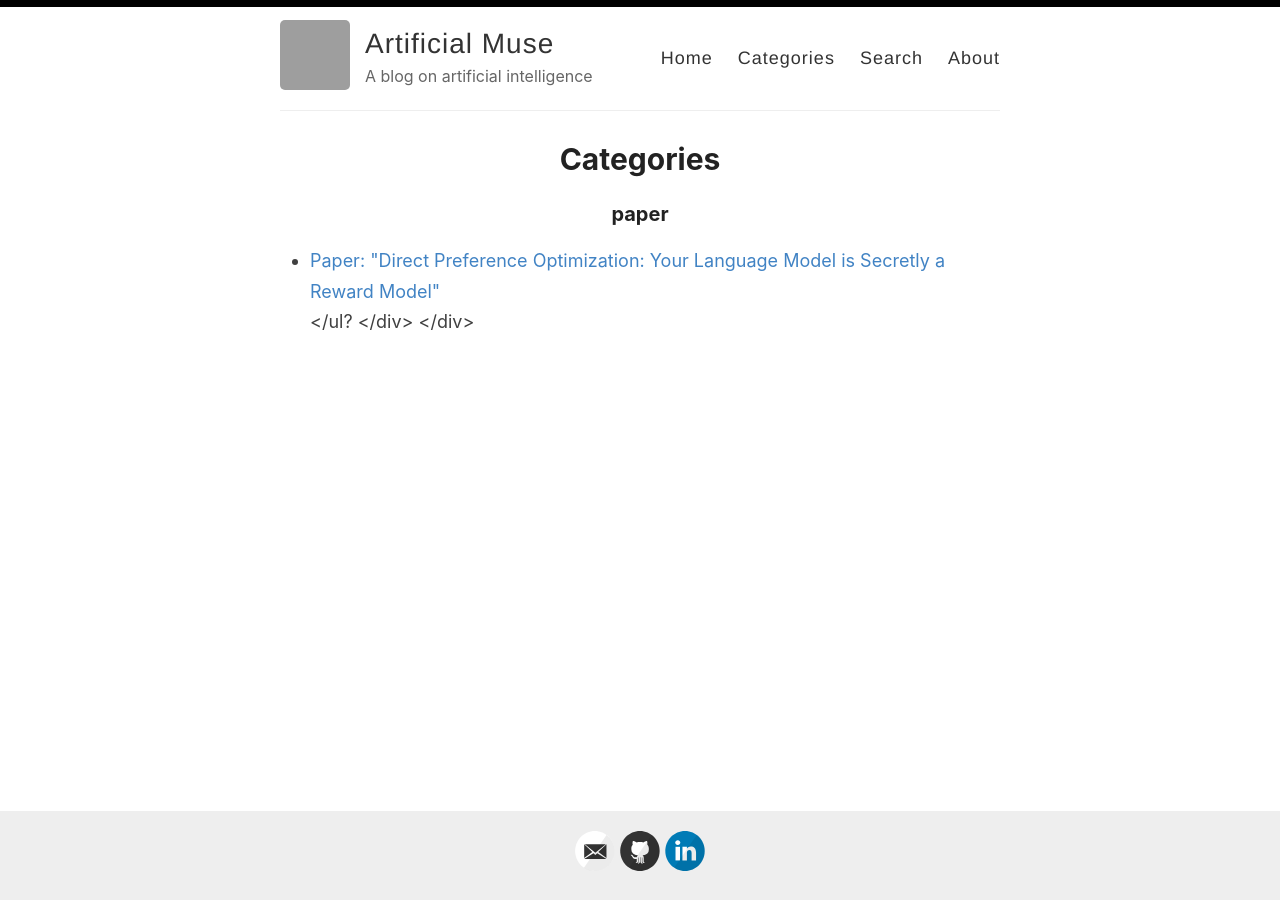
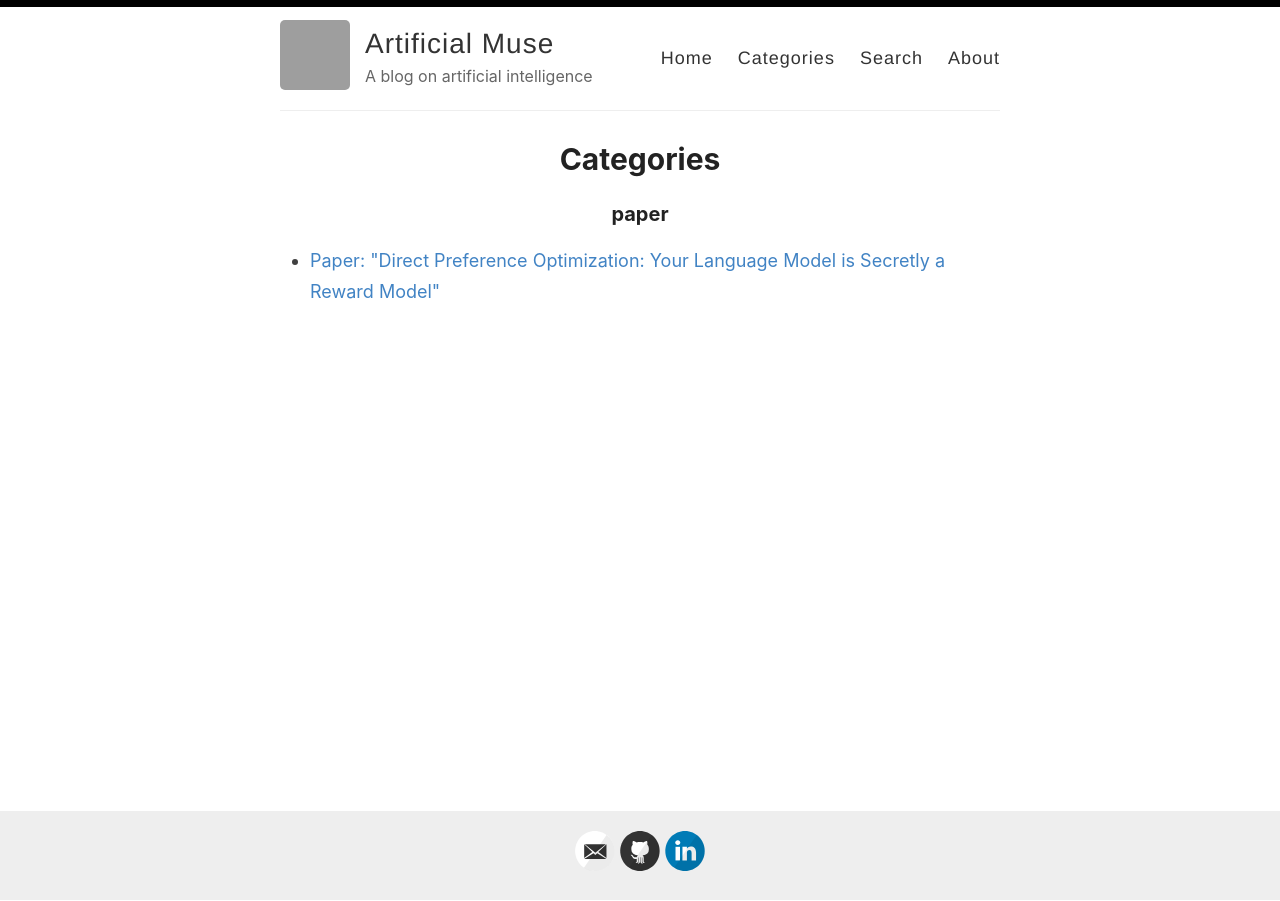
Before and after one commit to viet-ha-pham/viet-ha-pham.github.io, a Jekyll site: the page built from _pages/categories.md, in a window 1280 px wide. Built offline with Jekyll 4.4.1, drawn with Linux system fonts in a browser that asks for light colours; grey boxes are pictures that could not be loaded.

Commit message:
Update categories.md

```diff
--- a/_pages/categories.md
+++ b/_pages/categories.md
@@ -20,7 +20,7 @@ title: Categories
       <li><a href="{{ site.baseurl }}{{ post.url }}">{% if post.title and post.title != "" %}{{post.title}}{% else %}{{post.excerpt |strip_html}}{%endif%}</a></li>
     </article>
     {% endfor %}
-      </ul?
+    </ul>
   </div>
 {% endfor %}
 </div>
```
